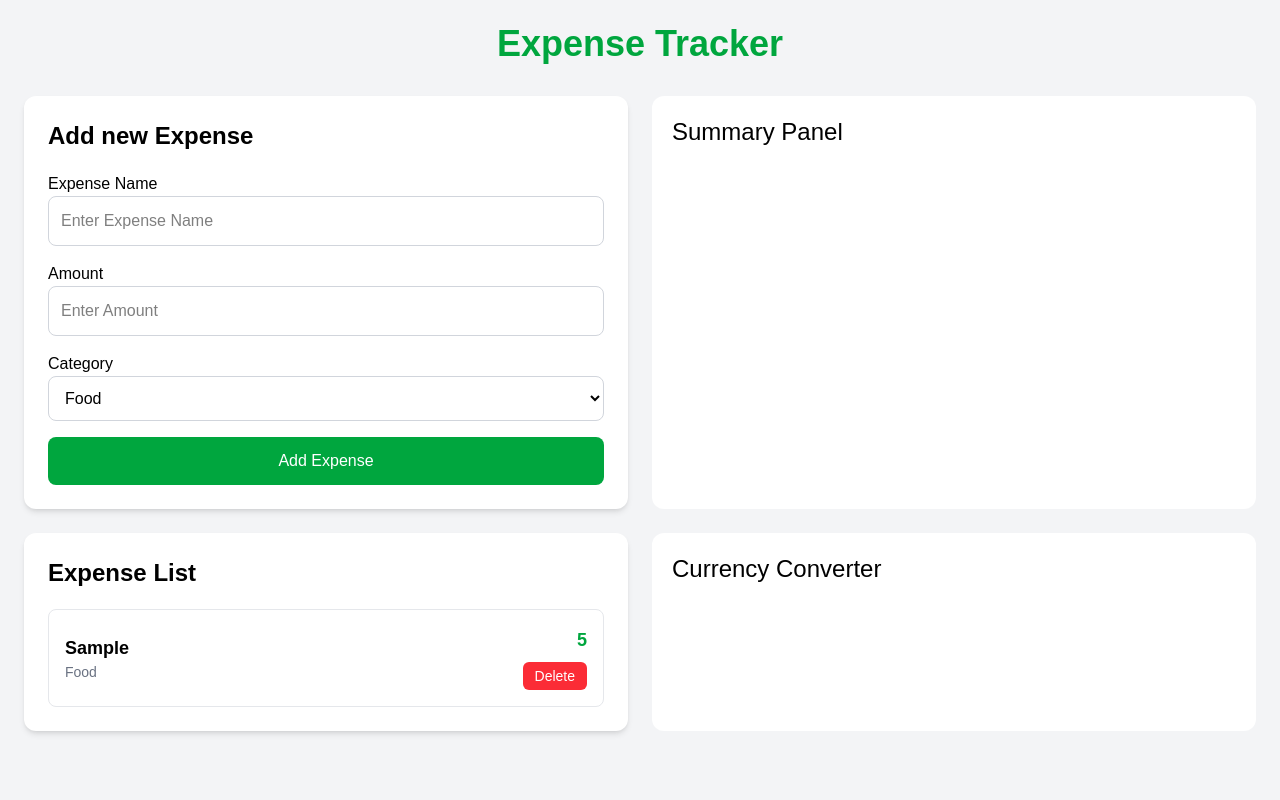
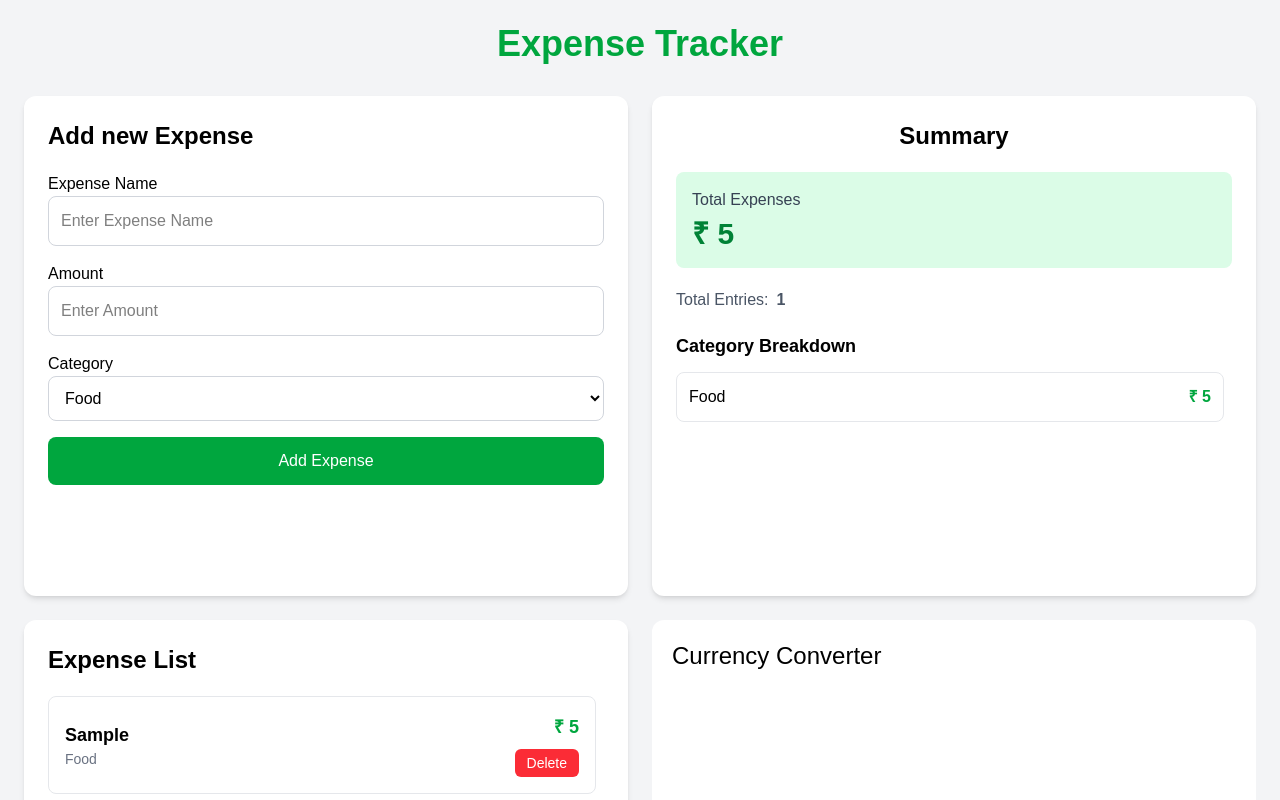
Before and after one commit to Gajanan06/Expense-Tracker-App, a React (Vite) app: page / in a window 1280 px wide. Both pictures are taken after typing "Sample", "5" into the empty fields and a click on the button "Add Expense". Shown: the top 800 px of the page. Built offline with nearby package versions, Linux system fonts and the light colour scheme.

Commit message:
Build summary panel with totals and category breakdown

```diff
--- a/src/App.jsx
+++ b/src/App.jsx
@@ -28,7 +28,7 @@ function App() {
 
        <ExpenseForm addExpense={addExpense}/>
 
-       <SummaryPanel />
+       <SummaryPanel expenses={expenses}/>
 
        <ExpenseList expenses={expenses} deleteExpense={deleteExpense}/>
 
--- a/src/components/ExpenseList.jsx
+++ b/src/components/ExpenseList.jsx
@@ -3,7 +3,7 @@ function ExpenseList({ expenses , deleteExpense})
 
     console.log(expenses);
     return (
-        <div className="bg-white p-6 rounded-xl shadow-md">
+        <div className="bg-white p-6 rounded-xl shadow-md h-125 flex flex-col">
             <h2 className="text-2xl font-semibold mb-5">Expense List</h2>
 
             {expenses.length === 0 ? (
@@ -11,7 +11,7 @@ function ExpenseList({ expenses , deleteExpense})
                     No expenses added yet
                 </p>
             ) : (
-                <div className="space-y-4">
+                <div className="space-y-4 overflow-y-auto flex-1 pr-2">
                     {expenses.map((expense) => (
                         <div
                           key={expense.id}
@@ -25,7 +25,7 @@ function ExpenseList({ expenses , deleteExpense})
                         </div>
 
                         <div className="text-right">
-                            <p className="text-lg font-bold text-green-600">{expense.amount}
+                            <p className="text-lg font-bold text-green-600">₹ {expense.amount}
                             </p>
 
                             <button onClick={() => deleteExpense(expense.id)}
--- a/src/components/SummayPanel.jsx
+++ b/src/components/SummayPanel.jsx
@@ -1,8 +1,93 @@
-function SummaryPanel() {
+function SummaryPanel({expenses}) {
+
+    const totalAmount = expenses.reduce(
+     (total, expense) => total + expense.amount,0);
+
+
+    const categoryTotals = expenses.reduce((acc, expense) => {
+
+      if (acc[expense.category]) {
+        acc[expense.category] += expense.amount;
+      } else {
+        acc[expense.category] = expense.amount;
+      }
+
+      return acc;
+
+    }, {});
+
     return (
-        <div className="bg-white p-5 rounded-xl">
-            <h3 className="text-2xl mb-4">Summary Panel</h3>
-        </div>
+       <div className="bg-white p-6 rounded-xl shadow-md h-125 flex flex-col">
+
+      <h2 className="text-2xl font-semibold mb-5 text-center">
+        Summary
+      </h2>
+
+      <div className="bg-green-100 rounded-lg p-4 mb-5">
+
+        <p className="text-gray-700 mb-1">
+          Total Expenses
+        </p>
+
+        <h3 className="text-3xl font-bold text-green-700">
+          ₹ {totalAmount}
+        </h3>
+
+      </div>
+
+      <div className="mb-5">
+
+        <p className="text-gray-600">
+          Total Entries:
+          <span className="font-semibold ml-2">
+            {expenses.length}
+          </span>
+        </p>
+
+      </div>
+
+      <div className="flex-1 overflow-hidden min-h-0">
+
+        <h3 className="text-lg font-semibold mb-3">
+          Category Breakdown
+        </h3>
+
+        {expenses.length === 0 ? (
+
+          <p className="text-gray-500">
+            No data available
+          </p>
+
+        ) : (
+
+          <div className="space-y-3 overflow-y-auto max-h-45 pr-2">
+
+            {Object.entries(categoryTotals).map(([category, amount]) => (
+
+              <div
+                key={category}
+                className="flex justify-between items-center border border-gray-200 rounded-lg p-3"
+              >
+
+                <p className="font-medium">
+                  {category}
+                </p>
+
+                <p className="font-semibold text-green-600">
+                  ₹ {amount}
+                </p>
+
+              </div>
+
+            ))}
+
+          </div>
+
+        )}
+
+      </div>
+
+    </div>
     );
 }
 
```
